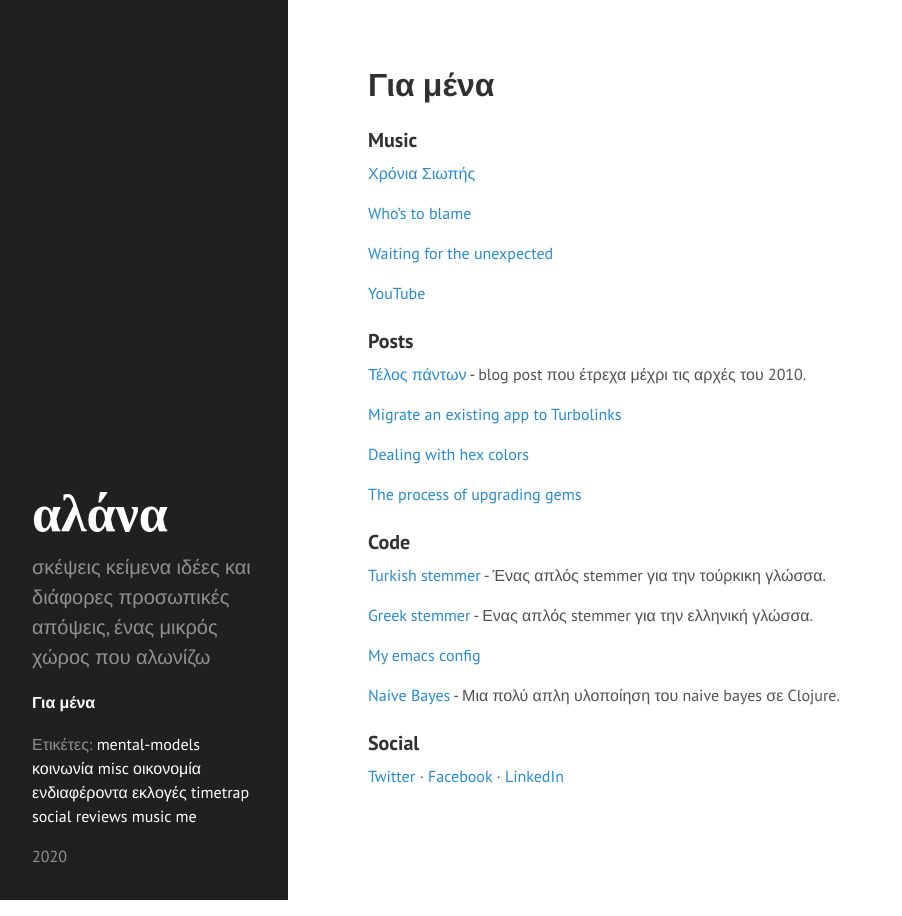
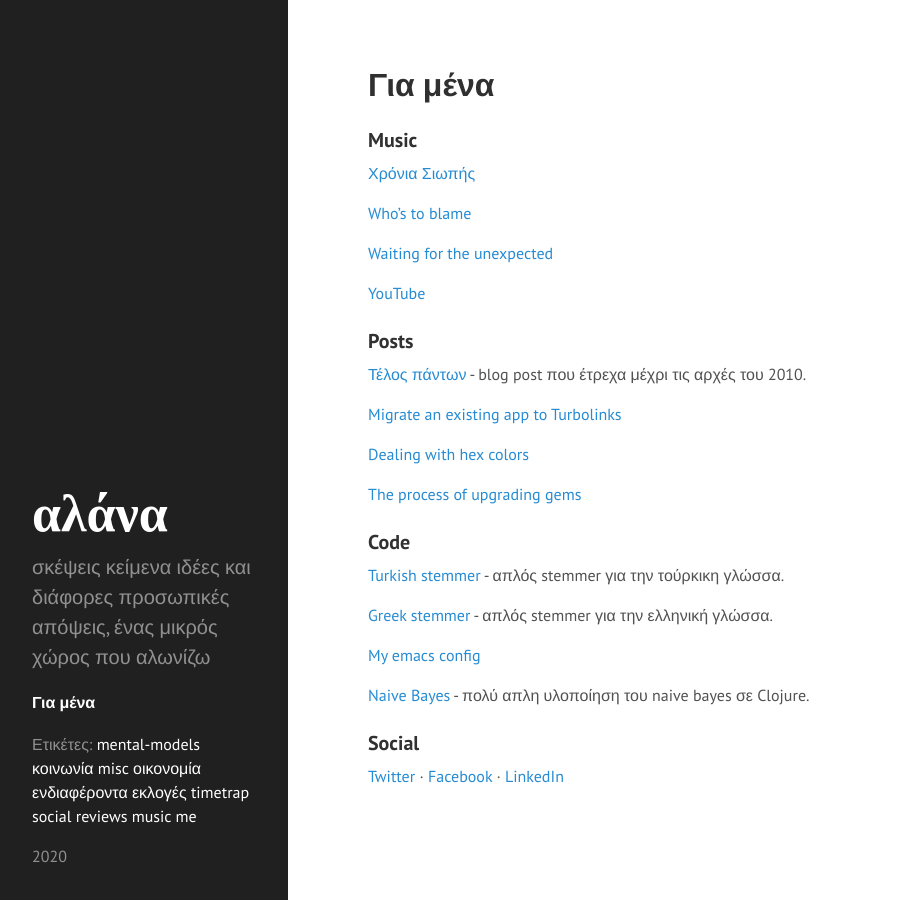
Before and after one commit to chief/chief.github.io, a Jekyll site: the page built from about.md, in a window 1280 px wide. Shown: the whole page, without its empty margins (0-902 px from the left). Built offline with Jekyll 4.4.1, drawn with Linux system fonts in a browser that asks for light colours.

Commit message:
Minor fixes

```diff
--- a/about.md
+++ b/about.md
@@ -31,15 +31,14 @@ colors](https://dev.to/chief/dealing-with-hex-colors-464g)
 
 ### Code
 
-[Turkish stemmer](https://github.com/skroutz/turkish_stemmer) - Ένας
-απλός stemmer για την τούρκικη γλώσσα.
+[Turkish stemmer](https://github.com/skroutz/turkish_stemmer) - απλός stemmer για την τούρκικη γλώσσα.
 
-[Greek stemmer](https://github.com/chief/greek_stemmer) - Ενας απλός
+[Greek stemmer](https://github.com/chief/greek_stemmer) - απλός
 stemmer για την ελληνική γλώσσα.
 
 [My emacs config](https://github.com/chief/.emacs.d)
 
-[Naive Bayes](https://github.com/chief/clj-naive-bayes) - Μια πολύ
+[Naive Bayes](https://github.com/chief/clj-naive-bayes) - πολύ
 απλη υλοποίηση του naive bayes σε Clojure.
 
 ### Social
```
